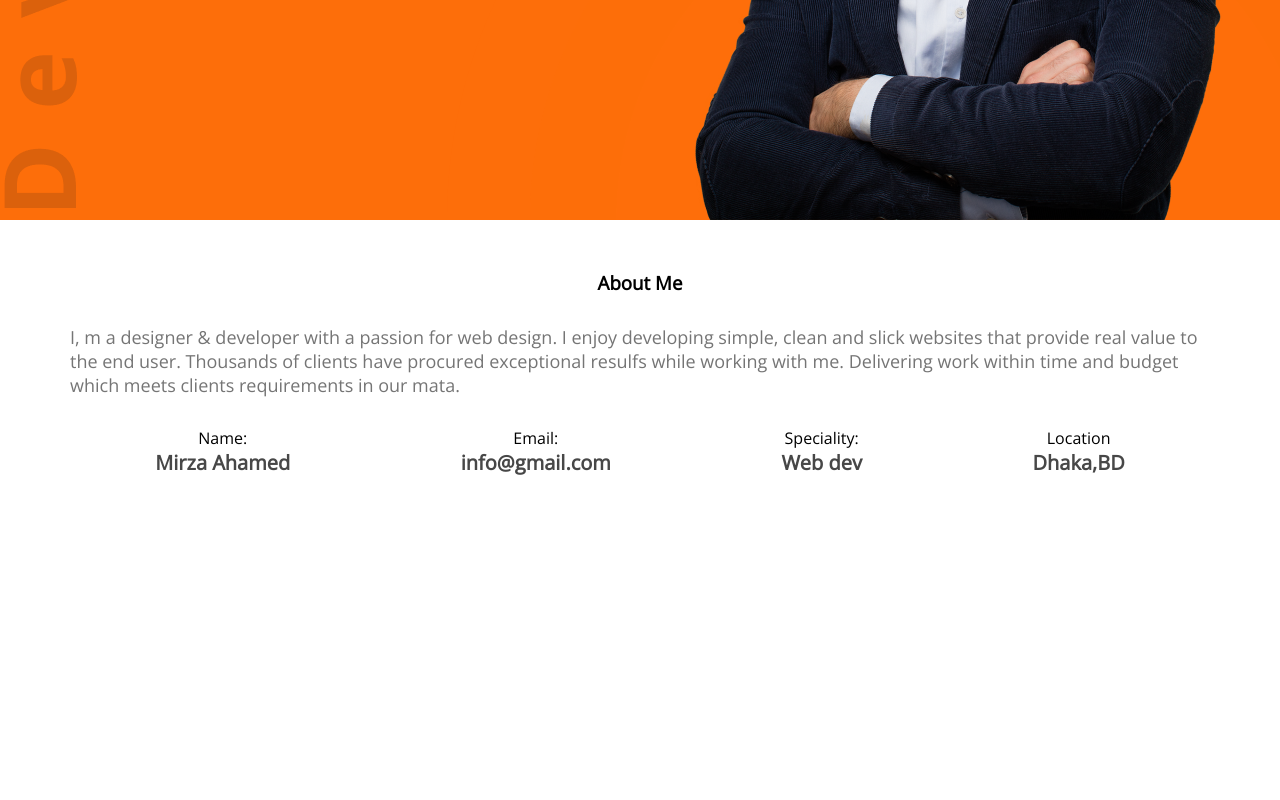
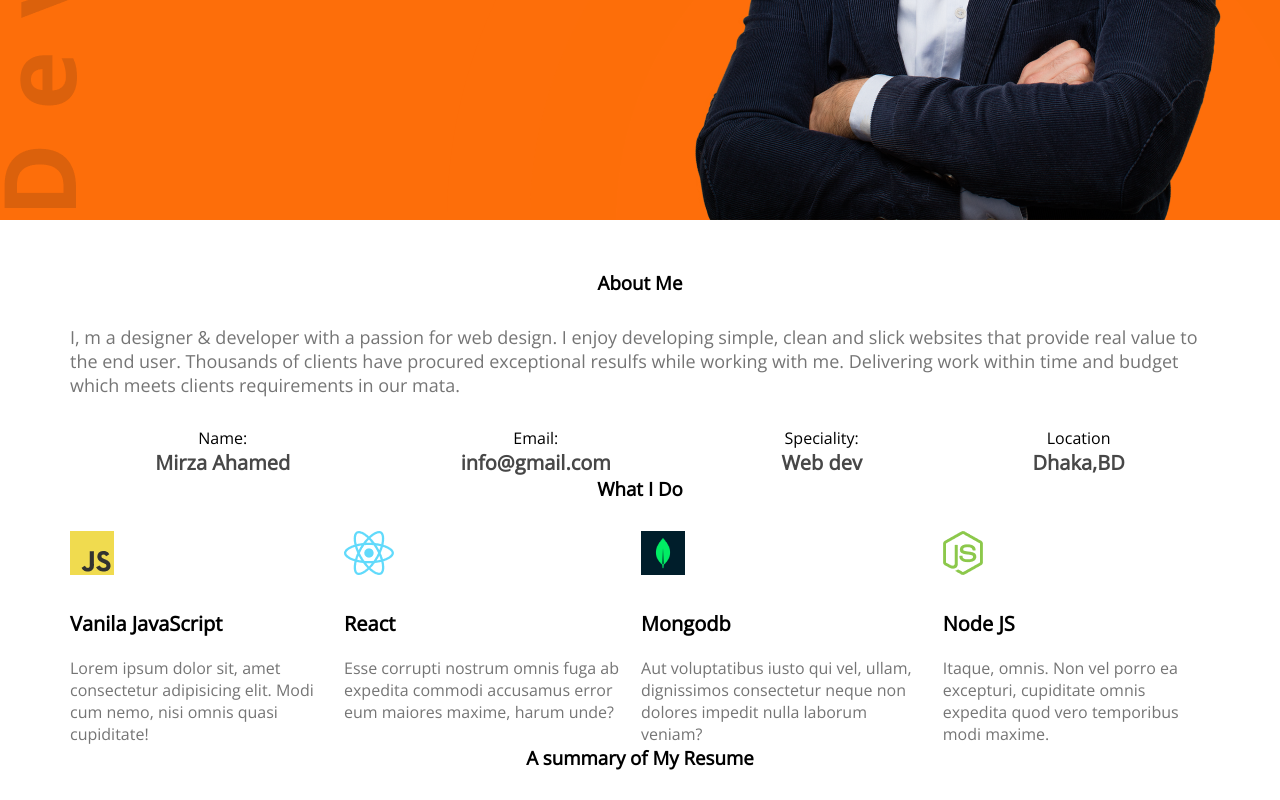
Before and after one commit to mirzaahamed/developer-portfolio, a plain HTML site: page index.html in a window 1280 px wide. Shown: the part 597-1397 px from the top of the page. Before the commit the page ends 1073 px from the top, so only its background shows below. Drawn offline with nearby package versions, Linux system fonts and the light colour scheme.

Commit message:
added skills content

```diff
--- a/index.html
+++ b/index.html
@@ -54,6 +54,37 @@
               </div>
             </div>
         </section>
+        <!-- what i do section -->
+        <section class="what-i-do">
+            <h3 class="section-title">What I Do</h3>
+            <!--  .skills-container>skills*4>img+p.skill-title+p.skill-description>lorem15 -->
+            <div class="skills-container">
+                <skills>
+                    <img src="images/icons/js.png" alt="">
+                    <p class="skill-title">Vanila JavaScript</p>
+                    <p class="skill-description">Lorem ipsum dolor sit, amet consectetur adipisicing elit. Modi cum nemo, nisi omnis quasi cupiditate!</p>
+                </skills>
+                <skills>
+                    <img src="images/icons/react.png" alt="">
+                    <p class="skill-title">React</p>
+                    <p class="skill-description">Esse corrupti nostrum omnis fuga ab expedita commodi accusamus error eum maiores maxime, harum unde?</p>
+                </skills>
+                <skills>
+                    <img src="images/icons/mongo.png" alt="">
+                    <p class="skill-title">Mongodb</p>
+                    <p class="skill-description">Aut voluptatibus iusto qui vel, ullam, dignissimos consectetur neque non dolores impedit nulla laborum veniam?</p>
+                </skills>
+                <skills>
+                    <img src="images/icons/nodejs.png" alt="">
+                    <p class="skill-title">Node JS</p>
+                    <p class="skill-description">Itaque, omnis. Non vel porro ea excepturi, cupiditate omnis expedita quod vero temporibus modi maxime.</p>
+                </skills>
+            </div>
+        </section>
+        <!-- Resume Section -->
+        <section class="resume">
+            <h3 class="section-title">A summary of My Resume</h3>
+        </section>
     </main>
     <footer>
 
--- a/styles/portfolio.css
+++ b/styles/portfolio.css
@@ -66,16 +66,19 @@ main{
     max-width: 1140px;
     margin: 0 auto;
 }
-
+.section{
+    margin-top: 130px;
+}
 /* about section styles */
 .about{
-    margin-top: 100px;
+
     background-color: #FFF8F3;
     border-radius: 10px;
     padding: 130px 150px;
     text-align: center;
 }
 .section-title{
+    text-align: center;
     text-align: center;
     margin-bottom: 30px;
 
@@ -102,3 +105,23 @@ main{
     font-size: 20px;
     color: #474747;
 }
+/* what i do styles */
+
+.skills-container{
+    display: flex;
+    gap: 20px;
+}
+.skill{
+    box-shadow: 0px 4px 45px rgba( 0, 0, 0, 0.06);
+    border-radius: 5px;
+    padding: 30px;
+}
+.skill-title{
+    font-weight: 700;
+    font-size: 20px;
+    margin-top: 30px;
+    margin-bottom: 20px;
+}
+.skill-description{
+    color: #757575;
+}
```
